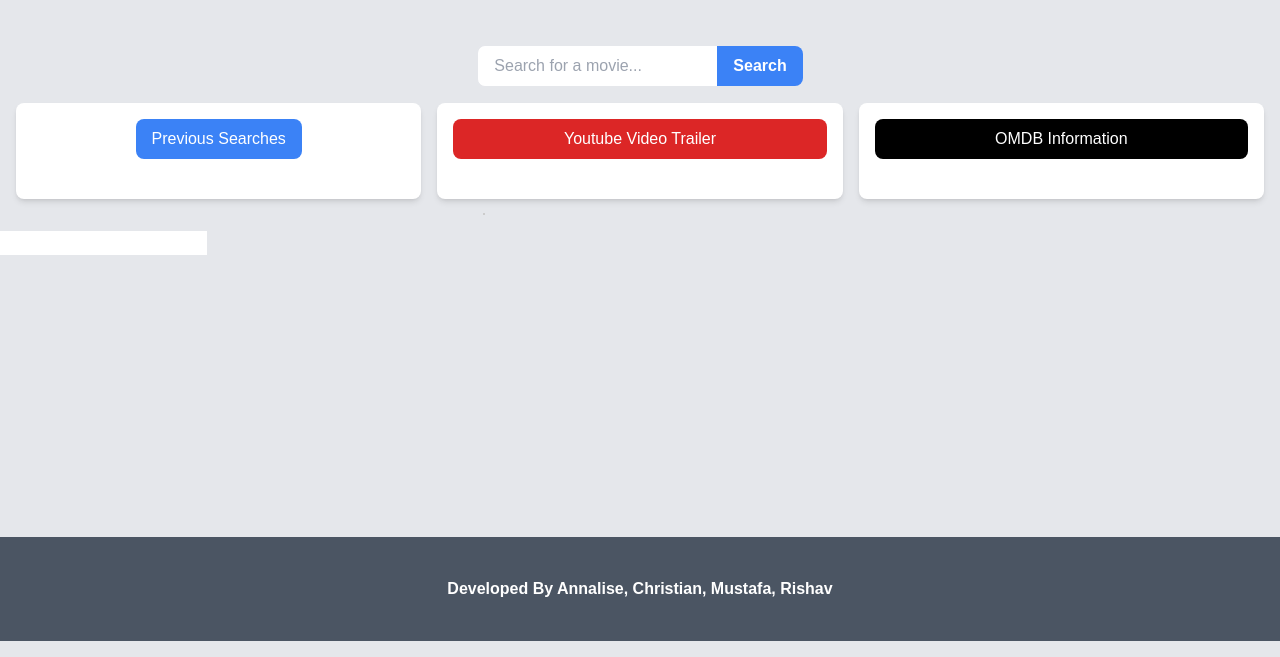
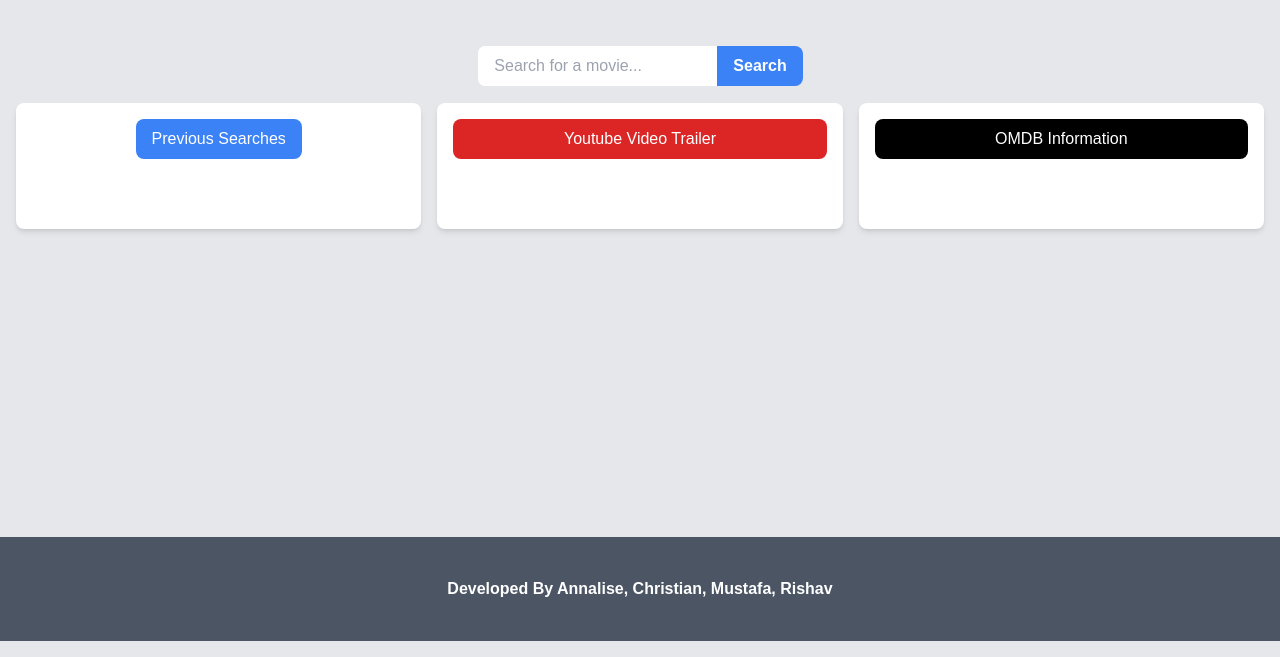
Before and after one commit to annalisedev/moviesearch, a plain HTML site: page index.html in a window 1280 px wide. Shown: the part 143-800 px from the top of the page. Drawn offline with nearby package versions, Linux system fonts and the light colour scheme.

Commit message:
made tweaks to html and css

```diff
--- a/assets/css/style.css
+++ b/assets/css/style.css
@@ -81,7 +81,7 @@ color: white;
 background-color: blue;
 }
 
-
+/*
 .suggest-list {
 position: absolute;
 z-index: 9999;
@@ -90,3 +90,8 @@ border: 1px solid #ccc;
 max-height: 200px;
 overflow-y: auto;
 }
+*/
+
+.suggest-list {
+  margin: 30px;
+}
--- a/index.html
+++ b/index.html
@@ -68,6 +68,6 @@
     <script src="https://code.jquery.com/ui/1.12.1/jquery-ui.js"></script>
     <script src="assets/js/script.js"></script>
     <link rel="stylesheet" href="https://code.jquery.com/ui/1.12.1/themes/base/jquery-ui.css">
-    <input type="text" id="moviename" />
+
   </body>
 </html>
```
